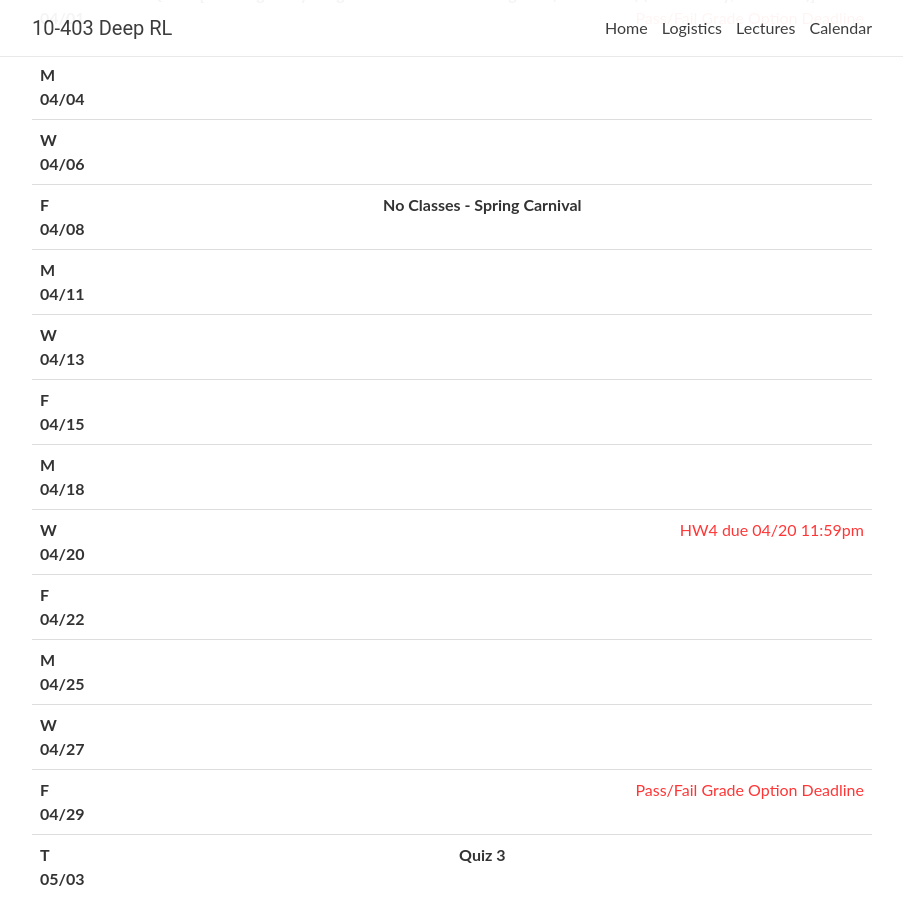
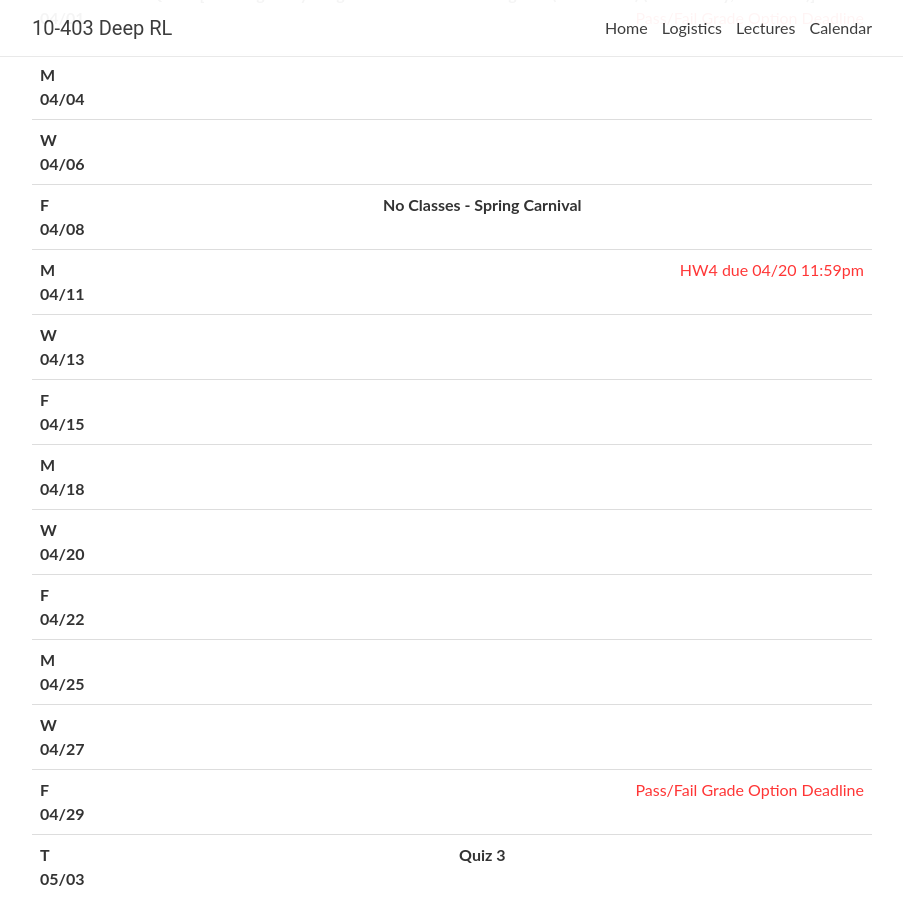
Before and after one commit to cmudeeprl/403website_s22, a Jekyll site: the page built from _pages/lectures.md, in a window 1280 px wide and 900 px high, scrolled down 2255 px. Shown: the whole window, without its empty margins (188-1091 px from the left). Built offline with Jekyll 4.4.1, drawn with Linux system fonts in a browser that asks for light colours; nearby versions of some CDN libraries; comment, search, counter and statistics services are not loaded; part of the change alters nothing that is shown.

Commit message:
Update lectures.yml

```diff
--- a/_data/lectures.yml
+++ b/_data/lectures.yml
@@ -618,6 +618,7 @@
     - Muller et al. <a href="https://arxiv.org/abs/1804.09364" target="_blank">Driving Policy Transfer via Modularity and Abstraction</a>
     - Akkaya et al. <a href="https://arxiv.org/pdf/1910.07113.pdf" target="_blank">Solving Rubik’s Cube with A Robot Hand</a>
     # - Zeng et al. <a href="https://tossingbot.cs.princeton.edu/" target="blank">TossingBot<span>:</span> Learning to Throw Arbitrary Objects with Residual Physics</a>
+  logistics: <span class="deadline">HW4 due 04/20 11:59pm</span>
 
 - date: W 04/13
   lecturer: Katerina
@@ -684,7 +685,7 @@
     # - Liu et al. <a href="https://arxiv.org/abs/2002.12336" target="_blank">Hallucinative Topological Memory for Zero-Shot Visual Planning</a>
     - Chen et al. <a href="https://arxiv.org/abs/1903.01959" target="_blank">Learning Exploration Policies for Navigation</a>
     - Singh Chaplot et al. <a href="https://arxiv.org/abs/2004.05155" target="_blank">Learning to Explore using Active Neural SLAM</a>
-  logistics: <span class="deadline">HW4 due 04/20 11:59pm</span>
+  logistics:
 
 - date: F 04/22
   lecturer:
```
